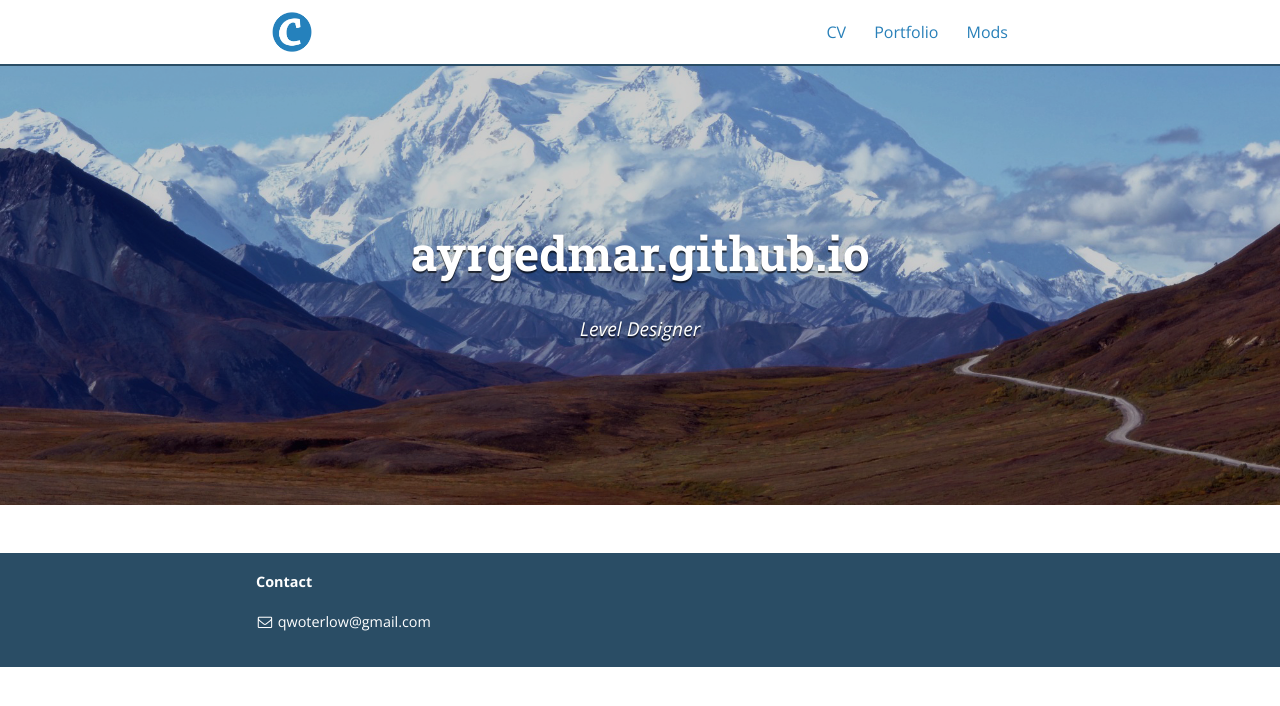
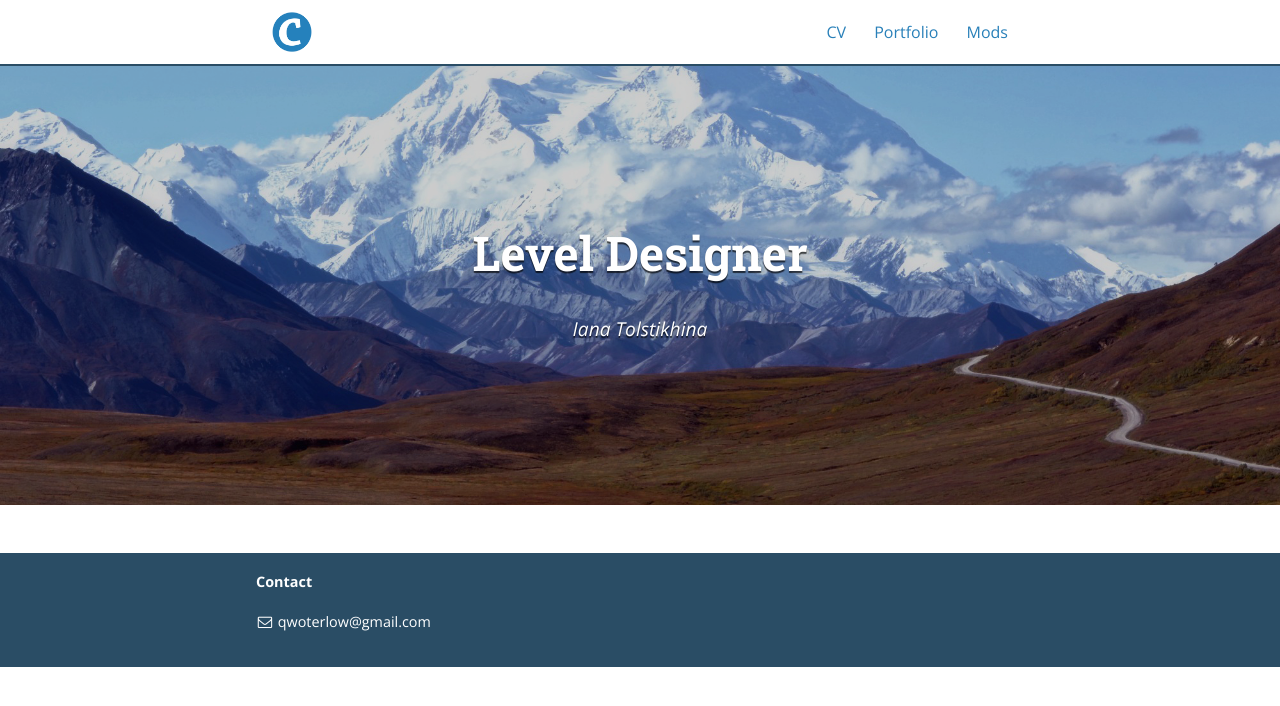
Before and after one commit to Ayrgedmar/ayrgedmar.github.io, a Jekyll site: the page built from index.html, in a window 1280 px wide. Shown: the top 706 px of the page. Built offline with Jekyll 4.4.1, drawn with Linux system fonts in a browser that asks for light colours; nearby versions of some CDN libraries.

Commit message:
lil adds

```diff
--- a/_config.yml
+++ b/_config.yml
@@ -9,8 +9,8 @@ exclude:
   - "/vendor/"
 
 # Site settings
-title:
-subtitle: "Level Designer"
+title: Level Designer
+subtitle: Iana Tolstikhina
 email: qwoterlow@gmail.com
 name: Iana Tolstikhina
 description: >
```
